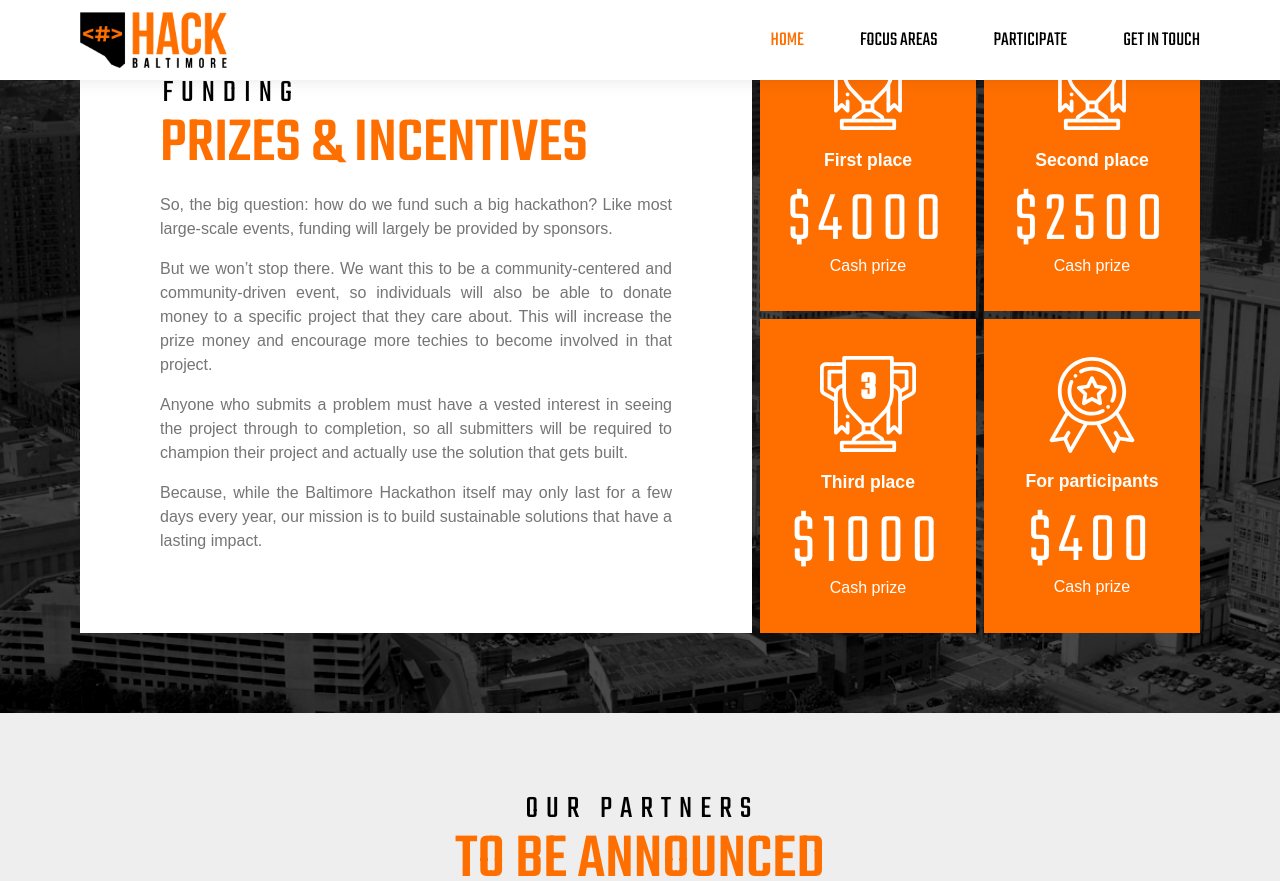
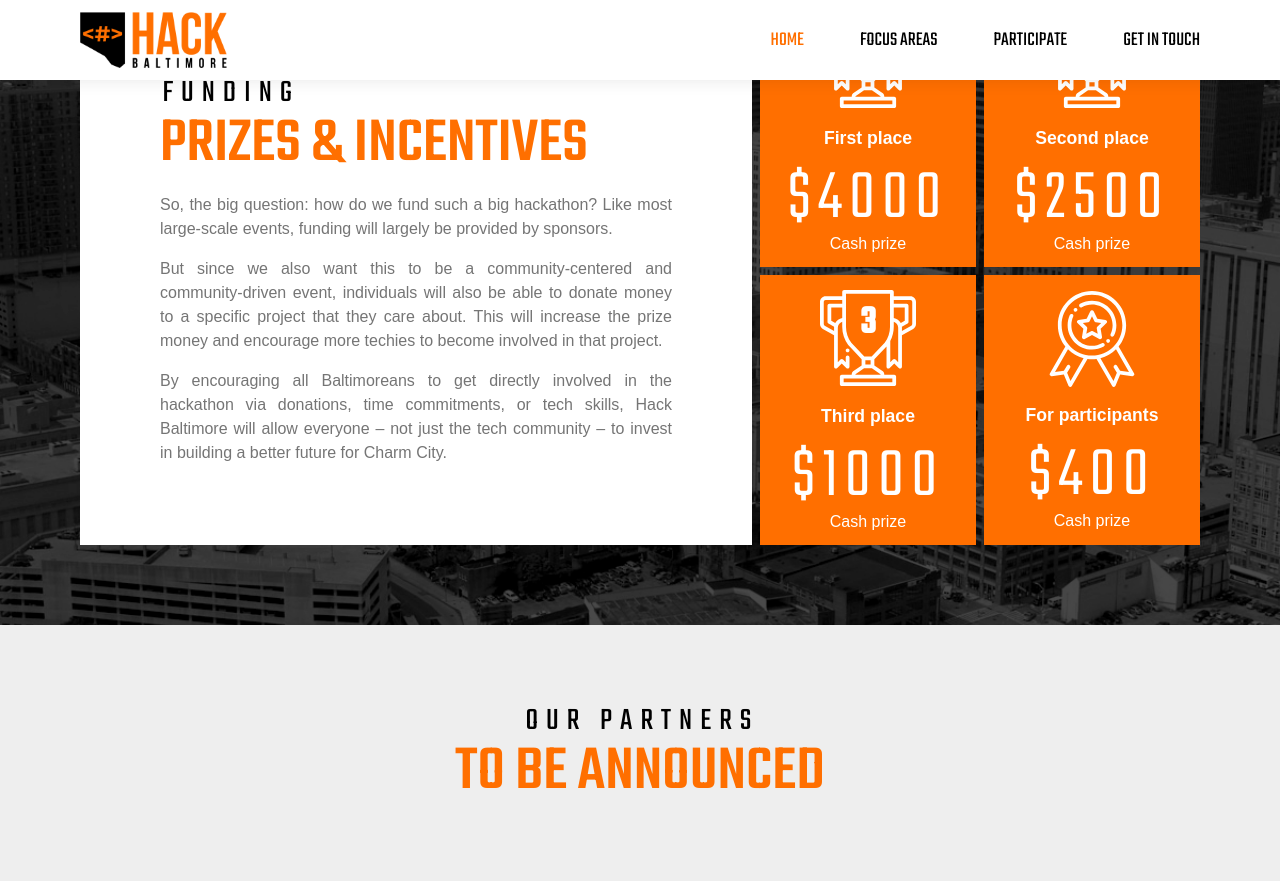
Before and after one commit to BaltimoreCity/HackBaltimore, a Jekyll site: the page built from participate.html, in a window 1280 px wide and 900 px high, scrolled down 1083 px, cut to the strip 0-881 px from the top of the window. Built offline with Jekyll 4.4.1, drawn with Linux system fonts in a browser that asks for light colours; some web fonts are replaced.

Commit message:
Changes from Issue 22

```diff
--- a/participate.html
+++ b/participate.html
@@ -100,9 +100,8 @@ title: Participate
       <h2 class="h2__headline">Funding</h2>
       <h3 class="h3__headline">Prizes & Incentives</h3>
       <p class="p__text">So, the big question: how do we fund such a big hackathon? Like most large-scale events, funding will largely be provided by sponsors.</p>
-      <p class="p__text">But we won’t stop there. We want this to be a community-centered and community-driven event, so individuals will also be able to donate money to a specific project that they care about. This will increase the prize money and encourage more techies to become involved in that project.</p>
-      <p class="p__text">Anyone who submits a problem must have a vested interest in seeing the project through to completion, so all submitters will be required to champion their project and actually use the solution that gets built. </p>
-      <p class="p__text">Because, while the Baltimore Hackathon itself may only last for a few days every year, our mission is to build sustainable solutions that have a lasting impact.</p>
+      <p class="p__text">But since we also want this to be a community-centered and community-driven event, individuals will also be able to donate money to a specific project that they care about. This will increase the prize money and encourage more techies to become involved in that project. </p>
+      <p class="p__text">By encouraging all Baltimoreans to get directly involved in the hackathon via donations, time commitments, or tech skills, Hack Baltimore will allow everyone – not just the tech community – to invest in building a better future for Charm City.</p>
     </div>
     <ul class="participate-funding__info">
       <li class="participate-funding__info_item">
```
